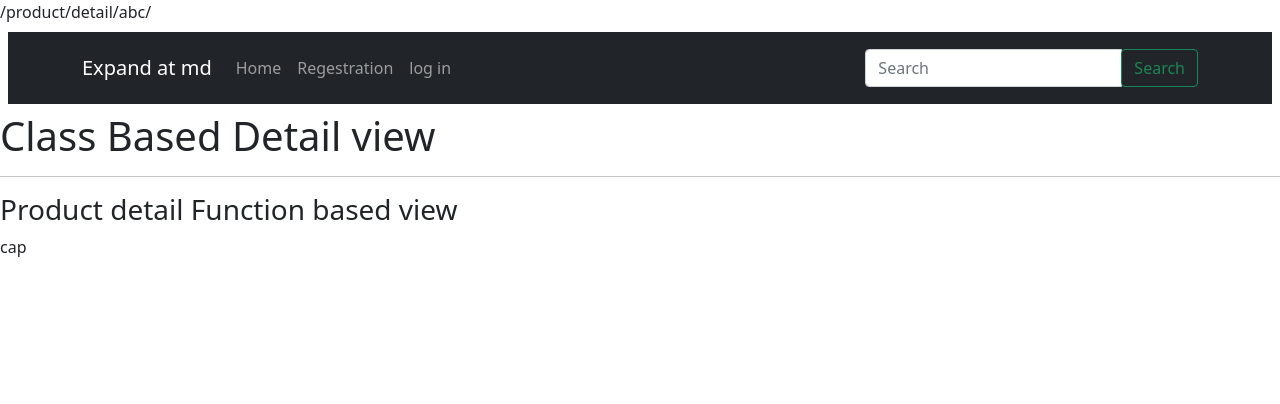
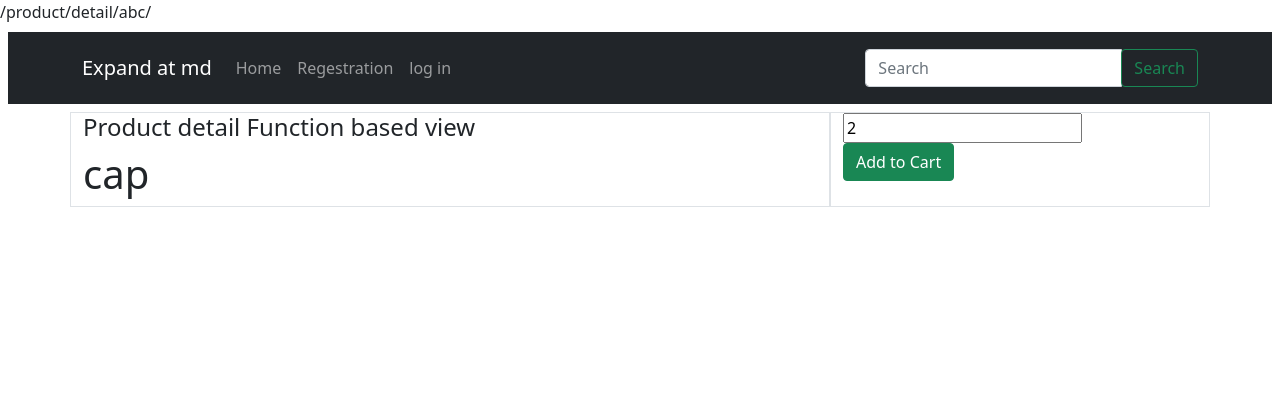
Before and after one commit to jayednahain/E_comarce, a Django app: page /product/detail/abc/ in a window 1280 px wide. Shown: the top 404 px of the page. Run offline with Django 3.2, Linux system fonts and the light colour scheme; data comes from the database, SQL or seed files in the repository; both versions use the stored data as it was after the commit.

Commit message:
cart done adding product

```diff
--- a/E_Comarce_django_new/urls.py
+++ b/E_Comarce_django_new/urls.py
@@ -9,7 +9,7 @@ urlpatterns = [
     path('admin/', admin.site.urls),
     path('product/',include(('product.urls','product'),namespace='product')),
     path('search/',include(('search.urls','search'),namespace='search')),
-    path('cart',include(('shopping_Cart.urls','shopping_Cart'),namespace='shopping_Cart')),
+    path('cart/',include(('shopping_Cart.urls','shopping_Cart'),namespace='shopping_Cart')),
 
 
     path('test/',include('Tags.urls'))
--- a/product/templates/main/detail.html
+++ b/product/templates/main/detail.html
@@ -1,8 +1,19 @@
 {% extends 'base.html' %}
+{% load static %}
+
 
 {% block body %}
-    <h1>Class Based Detail view</h1>
-    <hr>
-    <h3>Product detail Function based view</h3>
-    {{ object.title }}
+    <div class="container">
+    <div class="row">
+        <div class="col-8 border">
+            <h4>Product detail Function based view</h4>
+            <h1>{{ object.title }}</h1>
+        </div>
+        <div class="col-4 border">
+            {% include 'shoopting_cart/add_or_remove_product_form.html' with product=object cart_data=cart_data %}
+        </div>
+    </div>
+    </div>
+
+
 {% endblock %}
--- a/product/views/main.py
+++ b/product/views/main.py
@@ -1,6 +1,7 @@
 from django.http import Http404
 from django.views.generic import ListView,DetailView,TemplateView
 from product.models import Porduct
+from shopping_Cart.models import Cart
 
 
 
@@ -14,10 +15,16 @@ class List(ListView):
 class Detail(DetailView):
    queryset = Porduct.objects.all()
    template_name = 'main/detail.html'
+
    def get_context_data(self, *args, object_list=None, **kwargs):
       context = super(Detail, self).get_context_data(*args,**kwargs)
-      #context['view_brand_name'] = 'Ecomarce site from view'
-      print(context)
+
+      """cart functionality for verifying
+      this product is in chart or not"""
+      request = self.request
+      cart_obj, new_obj = Cart.objects.new_or_get(request)
+      context['cart_data'] = cart_obj.product.all()
+      #print(context)
       return context
 
    def get_object(self, *args,**kwargs):
@@ -25,7 +32,10 @@ class Detail(DetailView):
       slug = self.kwargs.get('slug')
 
 
-      """all the slug field are unique if same name in multiple filed"""
+      """all the slug field are unique
+      it the slug field is same it always return
+      the first item.
+      """
       try:
          instance = Porduct.objects.get(slug=slug)
          #instance = Porduct.objects.get_by_id(pk)
--- a/shopping_Cart/Custom_signals/cart_subtotal_price_pre_save.py
+++ b/shopping_Cart/Custom_signals/cart_subtotal_price_pre_save.py
@@ -5,4 +5,7 @@ from shopping_Cart.models import Cart
 
 @receiver(pre_save, sender=Cart)
 def cart_total_price_pre_save_revier(sender,instance,*args,**kwargs):
-      instance.total = instance.sub_total*2
+      if instance.sub_total > 0 :
+            instance.total = instance.sub_total*2
+      else:
+            instance.total = 0.00
--- a/shopping_Cart/Custom_signals/cart_total_price_m2m.py
+++ b/shopping_Cart/Custom_signals/cart_total_price_m2m.py
@@ -12,10 +12,6 @@ def cart_sub_total_price_m2m_revier(sender,instance,action,*args,**kwargs):
       total_price = 0
       for x in cart_product:
          total_price = total_price + x.price
-      print(total_price)
       if instance.sub_total != total_price:
          instance.sub_total = total_price
          instance.save()
-
-
-      print(cart_product)
--- a/shopping_Cart/models.py
+++ b/shopping_Cart/models.py
@@ -9,7 +9,6 @@ User = settings.AUTH_USER_MODEL
 
 
 class CartManager(models.Manager):
-
    #7
    #cart
    def new_or_get(self,request):
@@ -18,7 +17,7 @@ class CartManager(models.Manager):
       if qs.count() == 1:
          #new
          new_obj= False
-         print('card ID exists')
+         print('old session------card ID exists')
          cart_obj = qs.first()
          if request.user.is_authenticated and cart_obj.user is None:
             cart_obj.user = request.user
@@ -39,7 +38,11 @@ class CartManager(models.Manager):
 class Cart(models.Model):
    user         = models.ForeignKey(User,null=True,blank=True,on_delete=models.CASCADE)
    product      = models.ManyToManyField(Porduct,blank=True) #one user can multiple product in chart
+
+   #total will adding with extra cost shipping discount etc
    total        = models.DecimalField(default=0.00,max_digits=100,decimal_places=2)
+
+   #sub total only for cart product price
    sub_total    = models.DecimalField(default=0.00,max_digits=100,decimal_places=2)
    updated      = models.DateTimeField(auto_now=True)
    created_time = models.DateTimeField(auto_now_add=True)
--- a/shopping_Cart/urls.py
+++ b/shopping_Cart/urls.py
@@ -1,7 +1,7 @@
 from django.urls import path,include
-from shopping_Cart.views import chart
-
+from shopping_Cart.views import chart,update_cart
 
 urlpatterns = [
-    path('',chart,name='chart_link')
+    path('',chart,name='chart_home_link'),
+    path('update',update_cart,name='update_cart_link')
 ]
--- /dev/null
+++ b/templates/shoopting_cart/add_or_remove_product_form.html
@@ -0,0 +1,10 @@
+
+<form action="{% url "shopping_Cart:update_cart_link" %}" method="POST">
+    {% csrf_token %}
+    <input value="{{ product.id }}" name="product_id">
+    {% if product in cart_data %}
+        <button type="submit" class="btn btn-warning">remove</button>
+    {% else %}
+        <button type="submit" class="btn btn-success">Add to Cart</button>
+    {% endif %}
+ </form>
```
Also changed, not shown: shopping_Cart/views.py (+23 -3 lines), db.sqlite3.
